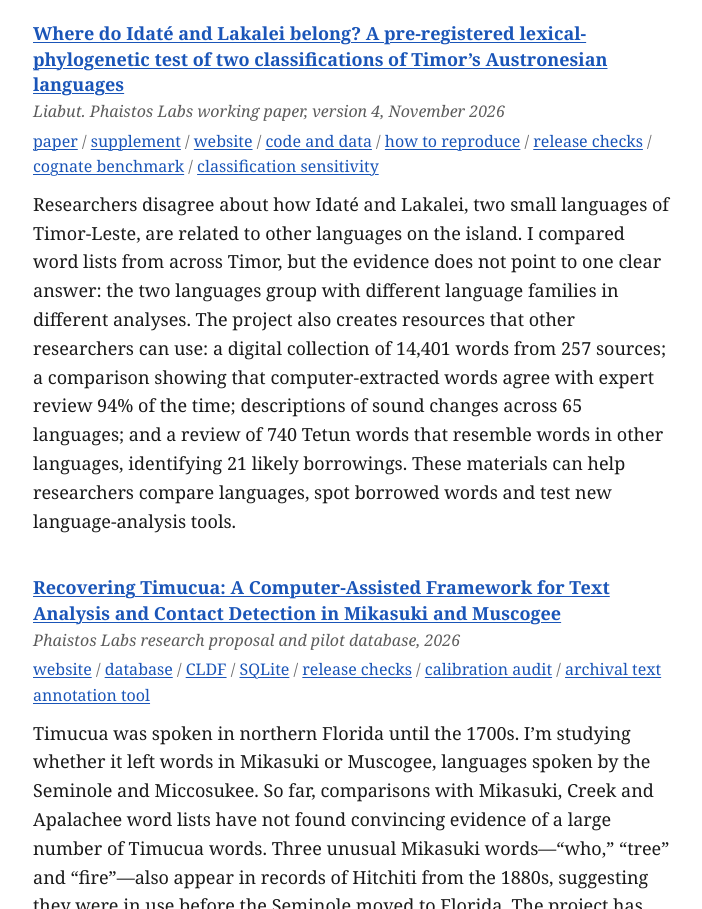
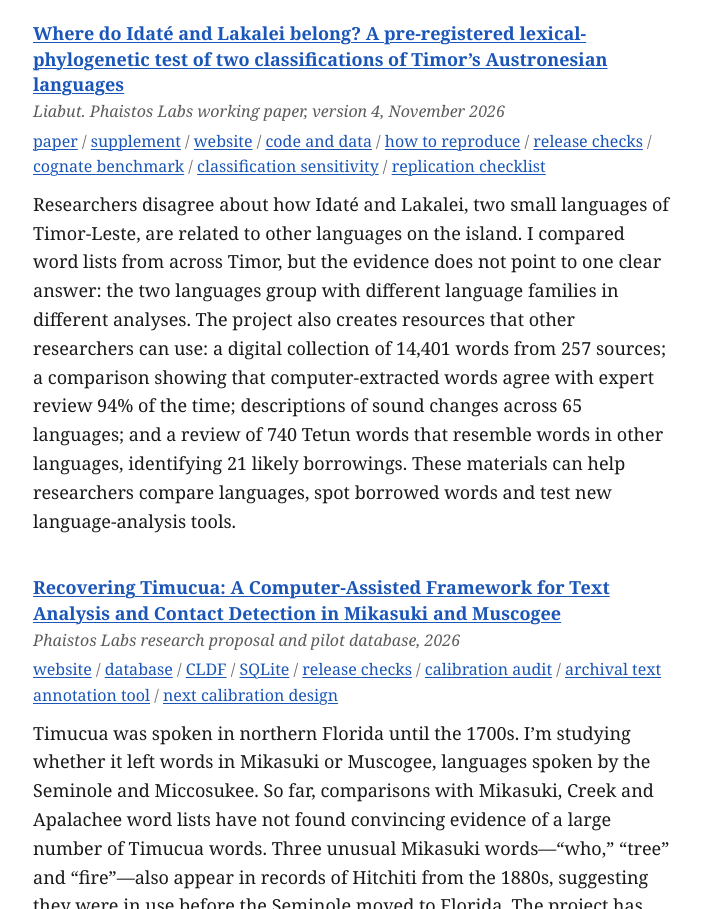
Before and after one commit to DenC-dev/DenC-dev.github.io, a plain HTML site: page index.html in a window 1280 px wide. Shown: the part 589-1498 px from the top of the page, without its empty margins (287-989 px from the left). Drawn offline with Linux system fonts and the light colour scheme.

Commit message:
Link replication and calibration research deliverables

```diff
--- a/index.html
+++ b/index.html
@@ -71,14 +71,14 @@ footer{margin-top:64px;font-size:14px;color:#6b6b6b}
 <div class="entry">
 <h3><a href="https://denc-dev.github.io/liabut/">Where do Idaté and Lakalei belong? A pre-registered lexical-phylogenetic test of two classifications of Timor’s Austronesian languages</a></h3>
 <p class="meta"><em>Liabut. Phaistos Labs working paper, version 4, November 2026</em></p>
-<p class="links"><a href="https://github.com/DenC-dev/liabut/blob/main/paper/liabut.pdf">paper</a> / <a href="https://github.com/DenC-dev/liabut/blob/main/paper/liabut_supplement.pdf">supplement</a> / <a href="https://denc-dev.github.io/liabut/">website</a> / <a href="https://github.com/DenC-dev/liabut">code and data</a> / <a href="https://github.com/DenC-dev/liabut/blob/main/REPLICATION.md">how to reproduce</a> / <a href="https://github.com/DenC-dev/liabut/blob/main/qa/check_release.py">release checks</a> / <a href="https://github.com/DenC-dev/liabut/blob/main/qa/cognate_benchmark.json">cognate benchmark</a> / <a href="https://github.com/DenC-dev/liabut/blob/main/qa/classification_sensitivity.json">classification sensitivity</a></p>
+<p class="links"><a href="https://github.com/DenC-dev/liabut/blob/main/paper/liabut.pdf">paper</a> / <a href="https://github.com/DenC-dev/liabut/blob/main/paper/liabut_supplement.pdf">supplement</a> / <a href="https://denc-dev.github.io/liabut/">website</a> / <a href="https://github.com/DenC-dev/liabut">code and data</a> / <a href="https://github.com/DenC-dev/liabut/blob/main/REPLICATION.md">how to reproduce</a> / <a href="https://github.com/DenC-dev/liabut/blob/main/qa/check_release.py">release checks</a> / <a href="https://github.com/DenC-dev/liabut/blob/main/qa/cognate_benchmark.json">cognate benchmark</a> / <a href="https://github.com/DenC-dev/liabut/blob/main/qa/classification_sensitivity.json">classification sensitivity</a> / <a href="https://github.com/DenC-dev/liabut/blob/main/qa/independent_replication_checklist.md">replication checklist</a></p>
 <p>Researchers disagree about how Idaté and Lakalei, two small languages of Timor-Leste, are related to other languages on the island. I compared word lists from across Timor, but the evidence does not point to one clear answer: the two languages group with different language families in different analyses. The project also creates resources that other researchers can use: a digital collection of 14,401 words from 257 sources; a comparison showing that computer-extracted words agree with expert review 94% of the time; descriptions of sound changes across 65 languages; and a review of 740 Tetun words that resemble words in other languages, identifying 21 likely borrowings. These materials can help researchers compare languages, spot borrowed words and test new language-analysis tools.</p>
 </div>
 
 <div class="entry">
 <h3><a href="https://project-phaistos.github.io/project-timacua/">Recovering Timucua: A Computer-Assisted Framework for Text Analysis and Contact Detection in Mikasuki and Muscogee</a></h3>
 <p class="meta"><em>Phaistos Labs research proposal and pilot database, 2026</em></p>
-<p class="links"><a href="https://project-phaistos.github.io/project-timacua/">website</a> / <a href="https://github.com/Project-Phaistos/project-timacua">database</a> / <a href="https://github.com/Project-Phaistos/project-timacua/blob/main/cldf/Wordlist-metadata.json">CLDF</a> / <a href="https://github.com/Project-Phaistos/project-timacua/blob/main/db/project-phaistos.sqlite">SQLite</a> / <a href="https://github.com/Project-Phaistos/project-timacua/blob/main/qa/check_release.py">release checks</a> / <a href="https://github.com/Project-Phaistos/project-timacua/blob/main/qa/calibration_report.json">calibration audit</a> / <a href="https://github.com/Project-Phaistos/project-timacua/blob/main/tools/timucua_text/README.md">archival text annotation tool</a></p>
+<p class="links"><a href="https://project-phaistos.github.io/project-timacua/">website</a> / <a href="https://github.com/Project-Phaistos/project-timacua">database</a> / <a href="https://github.com/Project-Phaistos/project-timacua/blob/main/cldf/Wordlist-metadata.json">CLDF</a> / <a href="https://github.com/Project-Phaistos/project-timacua/blob/main/db/project-phaistos.sqlite">SQLite</a> / <a href="https://github.com/Project-Phaistos/project-timacua/blob/main/qa/check_release.py">release checks</a> / <a href="https://github.com/Project-Phaistos/project-timacua/blob/main/qa/calibration_report.json">calibration audit</a> / <a href="https://github.com/Project-Phaistos/project-timacua/blob/main/tools/timucua_text/README.md">archival text annotation tool</a> / <a href="https://github.com/Project-Phaistos/project-timacua/blob/main/qa/calibration_design.md">next calibration design</a></p>
 <p>Timucua was spoken in northern Florida until the 1700s. I’m studying whether it left words in Mikasuki or Muscogee, languages spoken by the Seminole and Miccosukee. So far, comparisons with Mikasuki, Creek and Apalachee word lists have not found convincing evidence of a large number of Timucua words. Three unusual Mikasuki words—“who,” “tree” and “fire”—also appear in records of Hitchiti from the 1880s, suggesting they were in use before the Seminole moved to Florida. The project has produced a searchable collection of 6,799 words from 67 languages, with 2,424 judgments about which words share a common origin, 32 tests for possible language contact and a list of 24 place names. The collection gives other researchers a way to check the findings and test new methods for tracing how languages influence one another. It does not rule out the possibility that individual Timucua words were borrowed.</p>
 <p class="links"><a href="https://github.com/Project-Phaistos/project-timacua/blob/main/cldf/forms.csv">all word forms</a> / <a href="https://github.com/Project-Phaistos/project-timacua/blob/main/cldf/cognates.csv">cognate sets</a> / <a href="https://github.com/Project-Phaistos/project-timacua/blob/main/cldf/tests.csv">all 32 tests</a> / <a href="https://github.com/Project-Phaistos/project-timacua/blob/main/cldf/place_names.csv">place-name register</a> / <a href="https://github.com/Project-Phaistos/project-timacua/blob/main/db/project-phaistos.sqlite">SQLite database</a></p>
 
```
